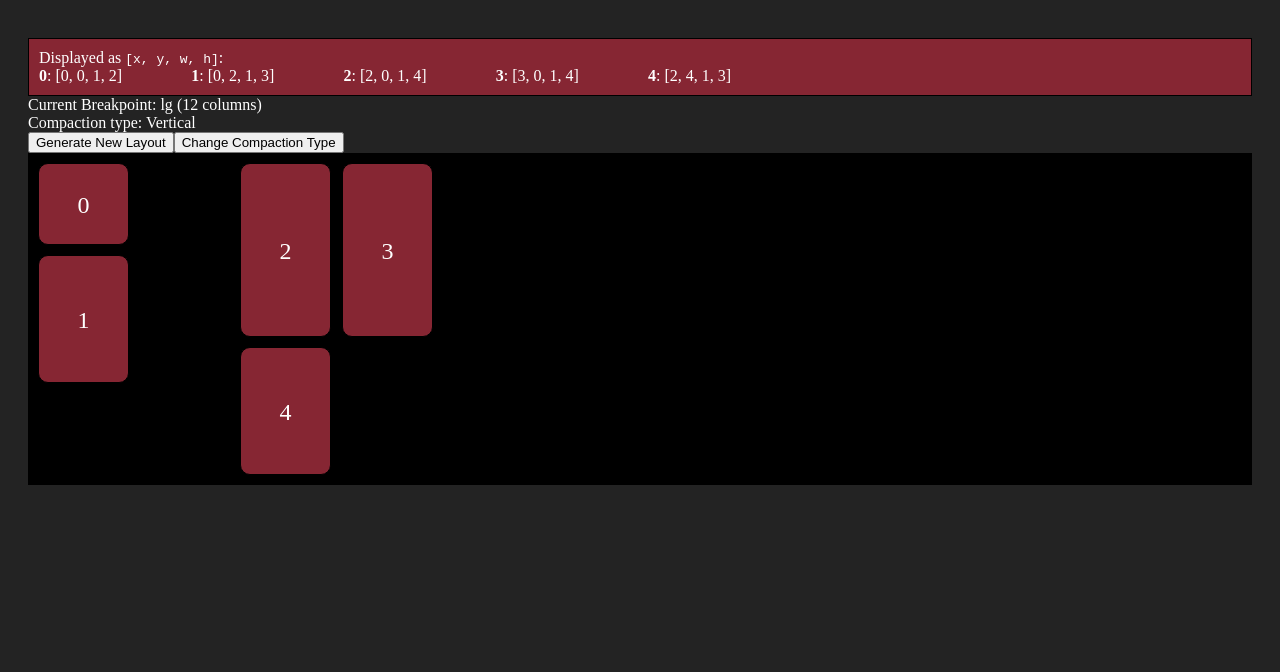
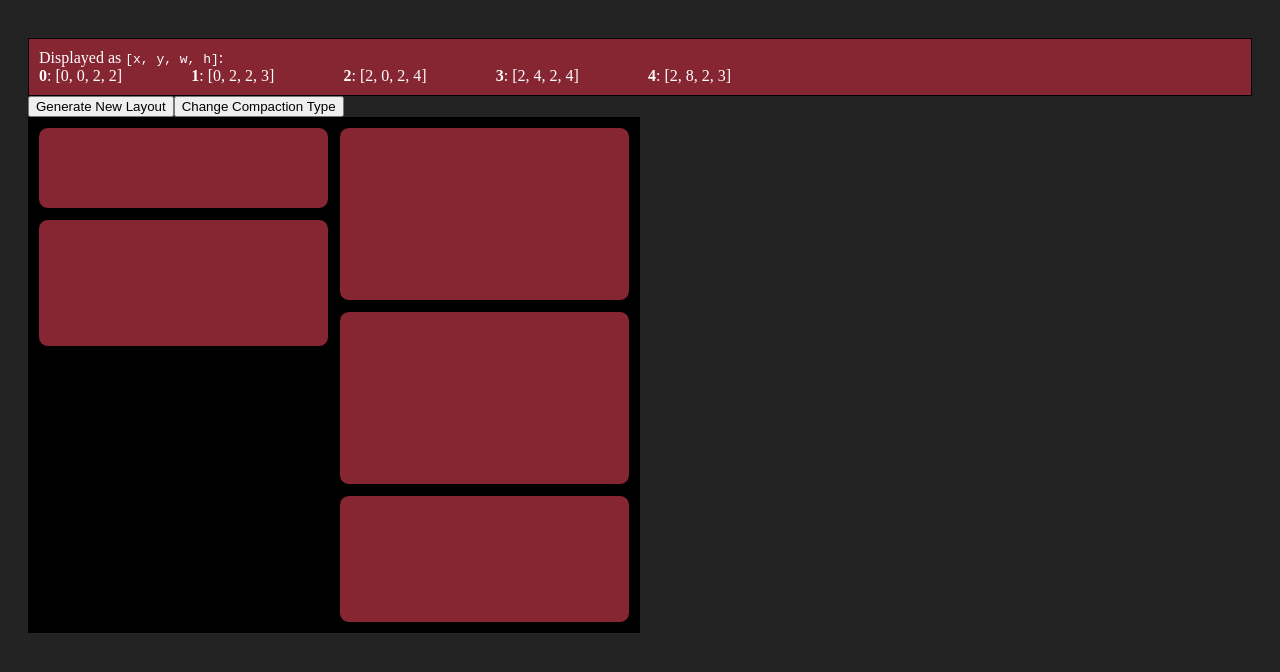
Before and after one commit to Roy1213/All-React-Projects-MC, a React (Create React App) app: page / in a window 1280 px wide. Shown: the top 672 px of the page. Built offline with nearby package versions, Linux system fonts and the light colour scheme.

Commit message:
Changed compaction type

```diff
--- a/src/ShowcaseLayout.js
+++ b/src/ShowcaseLayout.js
@@ -10,7 +10,7 @@ export default class ShowcaseLayout extends React.Component {
     super(props);
     this.state = {
       currentBreakpoint: "lg",
-      compactType: "vertical",
+      compactType: null,
       mounted: false,
       layouts: { lg: props.initialLayout }
     };
@@ -37,7 +37,7 @@ export default class ShowcaseLayout extends React.Component {
               Static - {i}
             </span>
           ) : (
-            <span className="text">{i}</span>
+            <span className="text">{}</span>
           )}
         </div>
       );
@@ -52,12 +52,10 @@ export default class ShowcaseLayout extends React.Component {
 
   onCompactTypeChange() {
     const { compactType: oldCompactType } = this.state;
-    const compactType = "vertical"
-    //   oldCompactType === "horizontal"
-    //     ? "vertical"
-    //     : oldCompactType === "vertical"
-    //       ? null
-    //       : "horizontal";
+    const compactType =
+        oldCompactType === "vertical"
+          ? null
+          : "vertical";
     this.setState({ compactType });
   }
 
@@ -73,8 +71,8 @@ export default class ShowcaseLayout extends React.Component {
 
   render() {
     return (
-      <div>
-        <div>
+      <div style={{margin: 'auto'}}>
+        {/* <div>
           Current Breakpoint: {this.state.currentBreakpoint} ({
             this.props.cols[this.state.currentBreakpoint]
           }{" "}
@@ -83,7 +81,7 @@ export default class ShowcaseLayout extends React.Component {
         <div>
           Compaction type:{" "}
           {_.capitalize(this.state.compactType) || "No Compaction"}
-        </div>
+        </div> */}
         <button onClick={this.onNewLayout}>Generate New Layout</button>
         <button onClick={this.onCompactTypeChange}>
           Change Compaction Type
@@ -116,7 +114,7 @@ ShowcaseLayout.defaultProps = {
   className: "layout",
   rowHeight: 36,
   onLayoutChange: function() {},
-  cols: { lg: 12, md: 10, sm: 6, xs: 4, xxs: 2 },
+  cols: { lg: 12, md: 2, sm: 6, xs: 4, xxs: 2 },
   initialLayout: generateLayout()
 };
 
@@ -126,7 +124,7 @@ function generateLayout() {
     return {
       x: (_.random(0, 5)) % 12,
       y: Math.floor(i / 6) * y,
-      w: 1,
+      w: 2,
       h: y,
       i: i.toString(),
       static: Math.random() < 0.05
--- a/src/example-styles.css
+++ b/src/example-styles.css
@@ -1,3 +1,15 @@
+#flipdiv {
+
+  width: 50%;
+    height: 50%;
+    /* -moz-transform: rotate(180deg);
+    -webkit-transform: rotate(180deg);
+    -ms-transform: rotate(180deg);
+    -o-transform: rotate(180deg);
+    transform: rotate(180deg); */
+}
+
+
 body {
     background: rgb(35, 35, 35);
     padding: 20px;
--- a/src/index.js
+++ b/src/index.js
@@ -49,7 +49,9 @@ class ExampleLayout extends React.Component {
           Displayed as <code>[x, y, w, h]</code>:
           <div className="columns">{this.stringifyLayout()}</div>
         </div>
-        <ShowcaseLayout onLayoutChange={this.onLayoutChange} />
+        <div id="flipdiv">
+          <ShowcaseLayout onLayoutChange={this.onLayoutChange} />
+        </div>
       </div>
     );
   }
```
